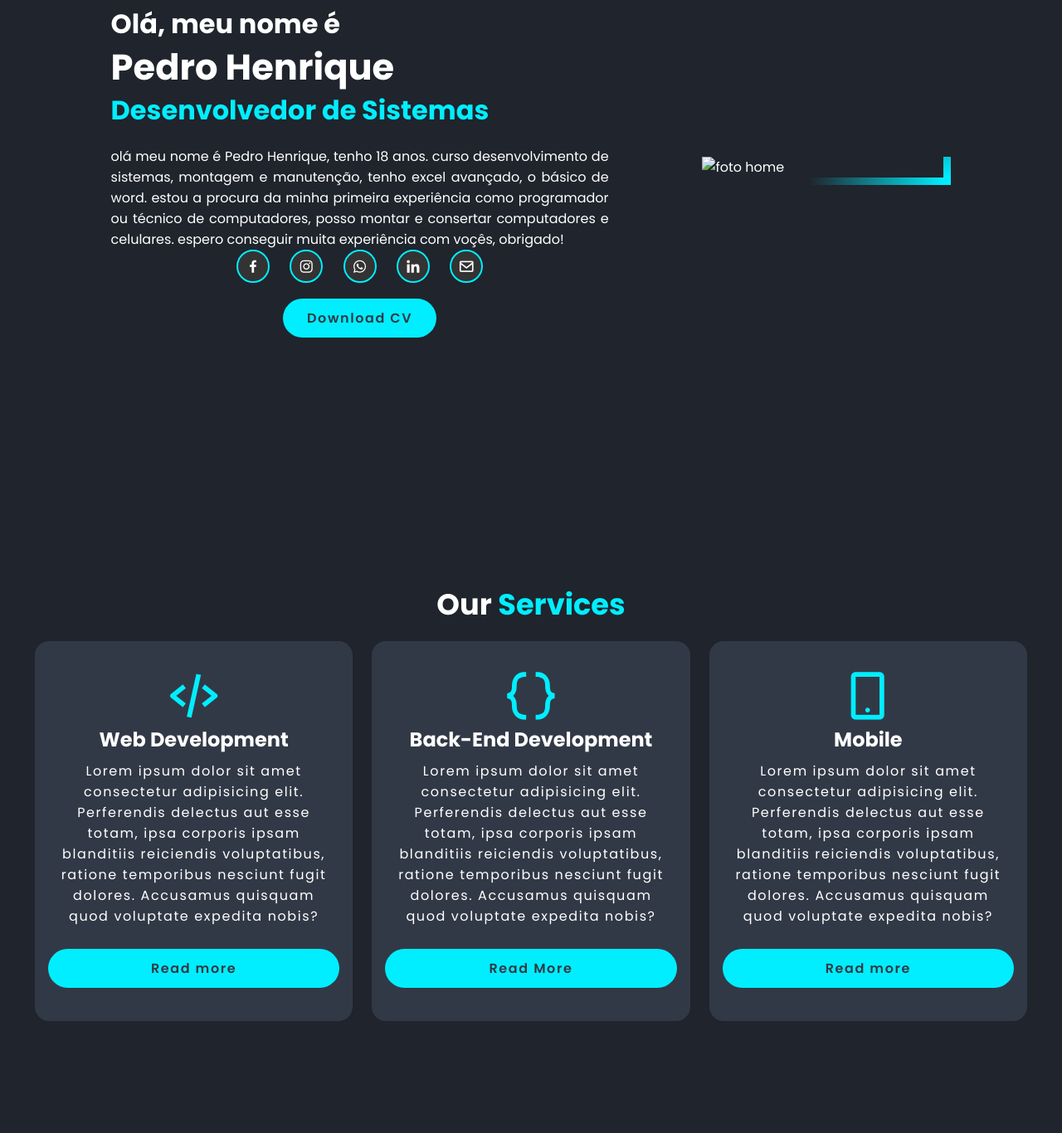
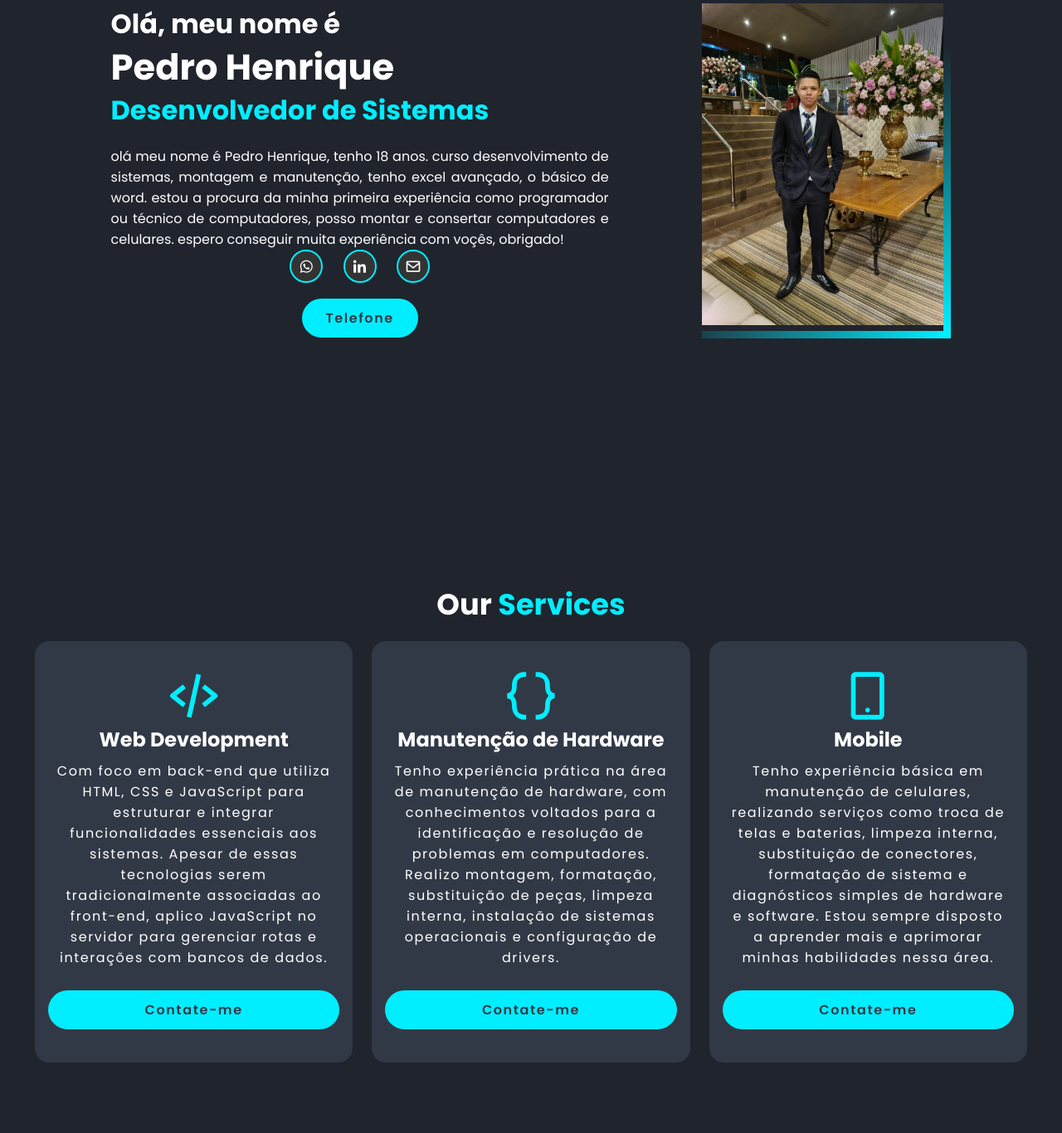
Before and after one commit to Pedro-Henrique66/MeuPortfolio2, a plain HTML site: page index.html in a window 1280 px wide. Shown: the part 194-1560 px from the top of the page at 83% size. Drawn offline with nearby package versions, Linux system fonts and the light colour scheme.

Commit message:
Add files via upload

```diff
--- a/index.html
+++ b/index.html
@@ -49,20 +49,18 @@
             <p>olá meu nome é Pedro Henrique, tenho 18 anos. curso desenvolvimento de sistemas, montagem e manutenção, tenho excel avançado, o básico de word. estou a procura da minha primeira experiência como programador ou técnico de computadores, posso montar e consertar computadores e celulares. espero conseguir muita experiência com voçês, obrigado!</p>
 
             <div class="social-media">
-                <a href="#"><i class='bx bxl-facebook'></i></a>
-                <a href="#"><i class='bx bxl-instagram'></i></a>
-                <a href="#"><i class='bx bxl-whatsapp'></i></a>
-                <a href="#"><i class='bx bxl-linkedin'></i></a>
-                <a href="#"><i class='bx bx-envelope'></i></a>
+                <a href="https://wa.me/5516988181805"><i class='bx bxl-whatsapp'></i></a>
+                <a href="https://www.linkedin.com/in/pedro-aveiros-28a950287/"><i class='bx bxl-linkedin'></i></a>
+                <a href="mailto:pedtoaveiros@gmail.com"><i class='bx bx-envelope'></i></a>
             </div>
 
             <div>
-                <a href="#" class="btn">Download CV</a>
+                <a href="tel:+5516988181805" class="btn">Telefone</a>
             </div>
         </div>
 
         <div class="home-img">
-            <img src="./Assets/WhatsApp Image 2025-05-13 at 10.07.49.jpeg" alt="foto home">
+            <img src="Assets/WhatsApp Image 2025-07-29 at 09.31.16.jpeg" alt="foto home">
         </div>
 
     </section>
@@ -83,10 +81,11 @@
                 <h3>Web Development</h3>
 
                 <p>
-                    Lorem ipsum dolor sit amet consectetur adipisicing elit. Perferendis delectus aut esse totam, ipsa corporis ipsam blanditiis reiciendis voluptatibus, ratione temporibus nesciunt fugit dolores. Accusamus quisquam quod voluptate expedita nobis?
+                      Com foco em back-end que utiliza HTML, CSS e JavaScript para estruturar e integrar funcionalidades essenciais aos sistemas. Apesar de essas tecnologias serem tradicionalmente associadas ao front-end, aplico JavaScript no servidor para gerenciar rotas e interações com bancos de dados.
+
                 </p>
 
-                <a href="#" class="btn">Read more</a>
+                <a href="https://wa.me/5516988181805" class="btn">Contate-me</a>
 
             </div>
 
@@ -94,13 +93,13 @@
 
                 <i class='bx bx-code-curly' ></i>
 
-                <h3>Back-End Development</h3>
+                <h3>Manutenção de Hardware</h3>
 
                 <p>
-                    Lorem ipsum dolor sit amet consectetur adipisicing elit. Perferendis delectus aut esse totam, ipsa corporis ipsam blanditiis reiciendis voluptatibus, ratione temporibus nesciunt fugit dolores. Accusamus quisquam quod voluptate expedita nobis?
+Tenho experiência prática na área de manutenção de hardware, com conhecimentos voltados para a identificação e resolução de problemas em computadores. Realizo montagem, formatação, substituição de peças, limpeza interna, instalação de sistemas operacionais e configuração de drivers.
                 </p>
 
-                <a href="#" class="btn">Read More</a>
+                <a href="https://wa.me/5516988181805" class="btn">Contate-me</a>
 
             </div>
 
@@ -111,10 +110,10 @@
                 <h3>Mobile</h3>
 
                 <p>
-                    Lorem ipsum dolor sit amet consectetur adipisicing elit. Perferendis delectus aut esse totam, ipsa corporis ipsam blanditiis reiciendis voluptatibus, ratione temporibus nesciunt fugit dolores. Accusamus quisquam quod voluptate expedita nobis?
+Tenho experiência básica em manutenção de celulares, realizando serviços como troca de telas e baterias, limpeza interna, substituição de conectores, formatação de sistema e diagnósticos simples de hardware e software. Estou sempre disposto a aprender mais e aprimorar minhas habilidades nessa área.
                 </p>
 
-                <a href="#" class="btn">Read more</a>
+                <a href="https://wa.me/5516988181805" class="btn">Contate-me</a>
 
             </div>
 
@@ -253,7 +252,7 @@
 
                 <textarea cols="30" rows="8" placeholder="Message"></textarea>
 
-                <a href="#" class="btn">Send Message</a>
+                <a href="mailto:pedtoaveiros@gmail.com" class="btn">Envie sua Mensagem</a>
 
         </form>
       </section>
@@ -264,25 +263,29 @@
       <section class="about" id="about">
         <div class="about-img">
 
-         <img src="./Assets/fotoperfilnovogithub.png" alt="About me">
+         <img src="Assets/WhatsApp Image 2025-07-29 at 09.31.16.jpeg" alt="About me">
 
         </div>
 
         <div class="about-content">
             <h3>About Me</h3>
-            <h1>Full-stack <span>Developer</span> and <span>Teacher</span></h1>
+            <h1>Full-stack <span>Developer</span></h1>
 
             <p>
-                Lorem ipsum dolor sit amet consectetur adipisicing elit. Vero, reiciendis quia, eos ratione tempora voluptatum ab iste, veritatis praesentium fugiat corporis facilis omnis! Voluptatibus id facilis odit sunt molestiae, hic, mollitia laborum error enim rerum architecto totam fugit consequatur aut suscipit quae explicabo laudantium. Doloribus tenetur maxime veritatis illo unde exercitationem asperiores aliquam rem incidunt voluptatibus. Autem eligendi aperiam accusamus.
+            Sou um desenvolvedor Full-Stack, com experiência prática em HTML, CSS e JavaScript, criando interfaces modernas, responsivas e funcionais. O que me permite desenvolver aplicações web completas, do front-end ao back-end.
+
+Um dos meus principais projetos foi a criação de um site para minha escola, onde pude aplicar e consolidar meus conhecimentos técnicos, entregando uma solução real e útil para a comunidade escolar.
+
+Atualmente, ainda não tenho experiência com outras linguagens de programação, mas tenho grande interesse em aprender e expandir meus conhecimentos para novas tecnologias. Me interesso especialmente pelas áreas de desenvolvimento de aplicativos e games, e estou sempre em busca de novos desafios que me ajudem a evoluir como desenvolvedor e colaborar com projetos inovadores.
             </p>
 
-            <a href="#" class="btn">Read More</a>
+            <a href="https://wa.me/5516988181805" class="btn">Contate-me</a>
         </div>
       </section>
                              <!-- /about section  -->
 
     <footer>
-        <p>Copyright &copy; 2025 by &lt;/Marcelocsn&gt;. All rights Reserved</p>
+        <p>Copyright &copy; 2025 by &lt;/Pedrocsn&gt;. All rights Reserved</p>
     </footer>
 
 </body>
```
Also changed, not shown: Assets/WhatsApp Image 2025-07-29 at 09.31.16.jpeg (added).
